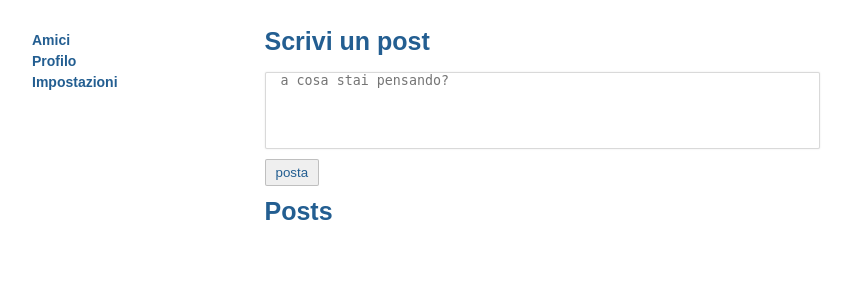
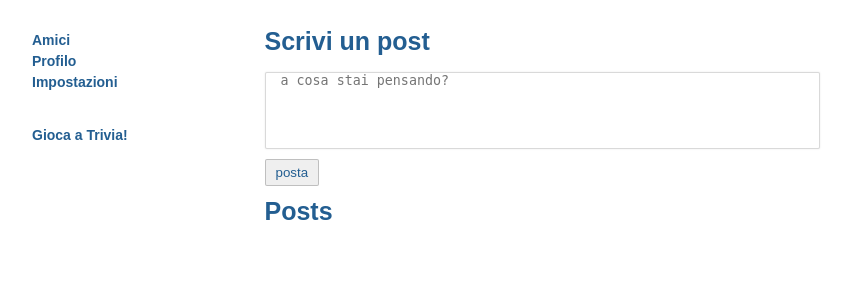
Before and after one commit to edoardo-mileto/poorbook, a PHP site: page / in a window 1280 px wide. Shown: the part 64-364 px from the top of the page, without its empty margins (98-949 px from the left). Run offline with PHP 8.4, Linux system fonts and the light colour scheme; the visitor is signed in with stand-in values (Sample User, id 1); data that the repository does not hold is empty; some libraries are stand-ins or nearby versions.

Commit message:
Gioca a trivia!

```diff
--- a/index.php
+++ b/index.php
@@ -107,6 +107,9 @@
                         <li><a href="list.php?friends" class="active">Amici</a></li>
                         <li><a href="<?php echo 'profile.php?ptr_user=' . $_SESSION["user_id"] ?>" class="active">Profilo</a></li>
                         <li><a href="#">Impostazioni</a></li>
+                        <br>
+                        <br>
+                        <li><a href="../trivia" class="active">Gioca a Trivia!</a></li>
                     </ul>
                 </div>
               <div class="col-sm-6">
```
